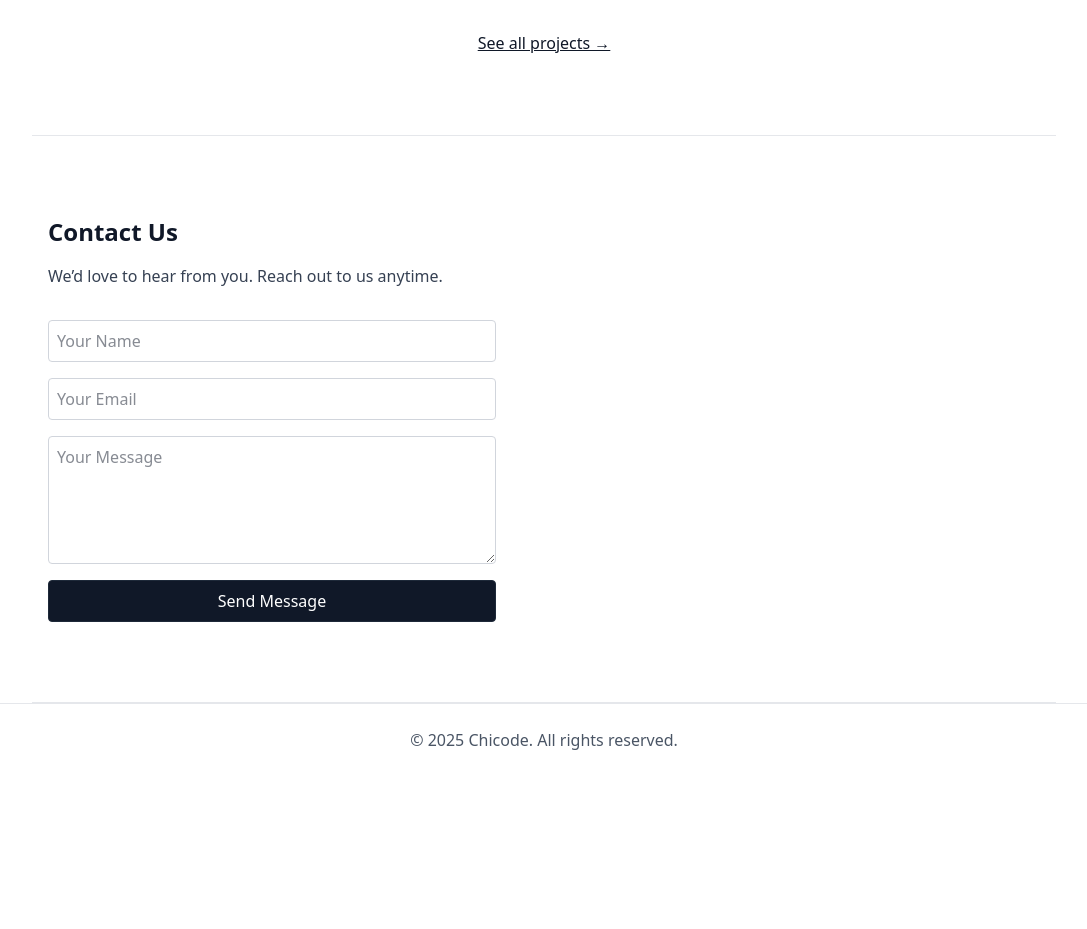
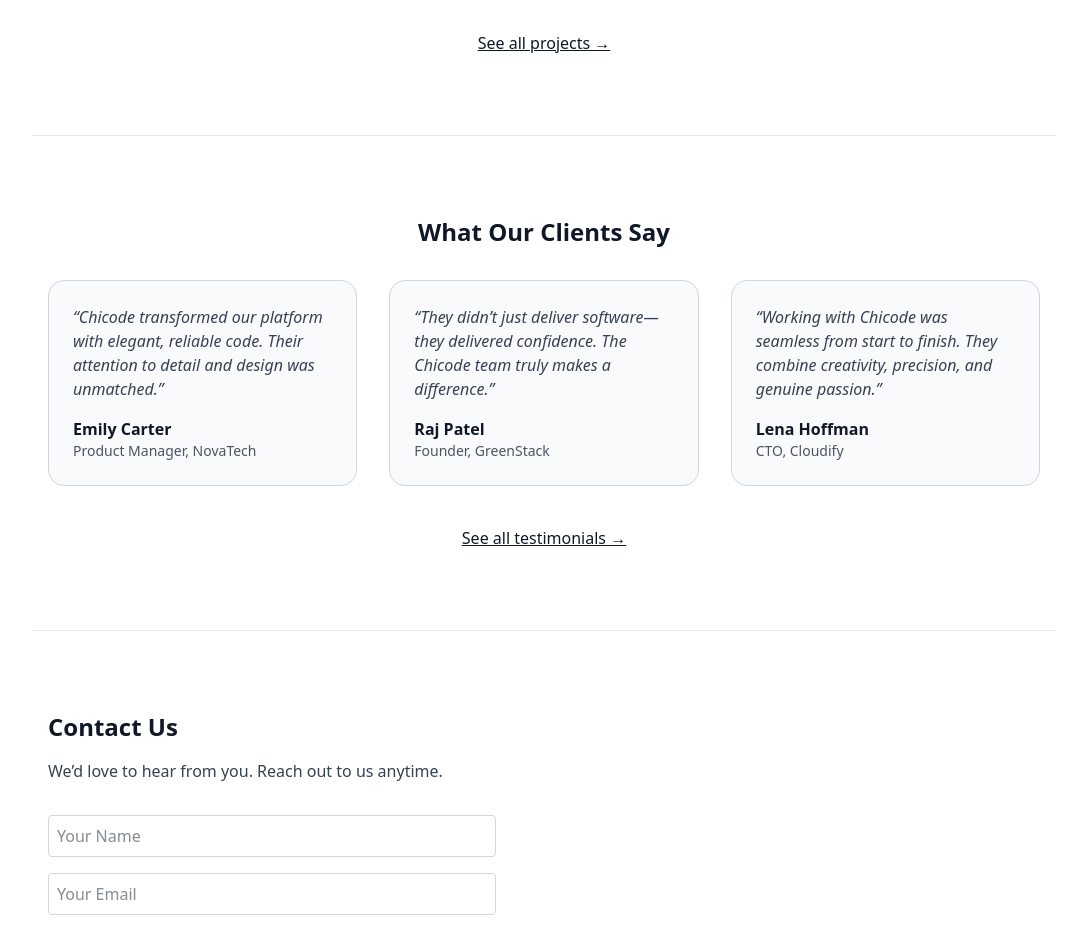
Before and after one commit to Synap-Groups/synapgo, a React (Vite) app: page / in a window 1280 px wide. Shown: the part 1861-2790 px from the top of the page, without its empty margins (96-1183 px from the left). Before the commit the page ends 2637 px from the top, so only its background shows below. Built offline with nearby package versions, Linux system fonts and the light colour scheme.

Commit message:
feat: testimonial

```diff
--- /dev/null
+++ b/src/components/Testimonial.jsx
@@ -0,0 +1,49 @@
+export default function Testimonial() {
+    const testimonials = [
+        {
+            name: "Emily Carter",
+            role: "Product Manager, NovaTech",
+            quote:
+                "Chicode transformed our platform with elegant, reliable code. Their attention to detail and design was unmatched.",
+        },
+        {
+            name: "Raj Patel",
+            role: "Founder, GreenStack",
+            quote:
+                "They didn’t just deliver software—they delivered confidence. The Chicode team truly makes a difference.",
+        },
+        {
+            name: "Lena Hoffman",
+            role: "CTO, Cloudify",
+            quote:
+                "Working with Chicode was seamless from start to finish. They combine creativity, precision, and genuine passion.",
+        },
+    ];
+
+    return (
+        <section id="testimonials" className="max-w-5xl mx-auto py-20 px-4 border-b border-gray-200">
+            <h3 className="text-2xl font-semibold mb-8 text-center">What Our Clients Say</h3>
+
+            <div className="grid md:grid-cols-3 gap-8">
+                {testimonials.map((t, i) => (
+                    <div
+                        key={i}
+                        className="border border-gray-300 rounded-2xl p-6 bg-gray-50 hover:bg-white hover:shadow-md transition"
+                    >
+                        <p className="text-gray-700 italic mb-4">“{t.quote}”</p>
+                        <div className="mt-4">
+                            <h4 className="font-semibold text-gray-900">{t.name}</h4>
+                            <p className="text-sm text-gray-600">{t.role}</p>
+                        </div>
+                    </div>
+                ))}
+            </div>
+
+            <div className="text-center mt-10">
+                <a href="#" className="text-gray-900 underline hover:text-black">
+                    See all testimonials →
+                </a>
+            </div>
+        </section>
+    );
+}
--- a/src/pages/Home.jsx
+++ b/src/pages/Home.jsx
@@ -4,6 +4,7 @@ import Services from "../components/Services";
 import Portfolio from "../components/Portfolio";
 import Contact from "../components/Contact";
 import Team from "../components/Team";
+import Testimonial from "../components/Testimonial";
 
 export default function Home() {
     return (
@@ -13,6 +14,7 @@ export default function Home() {
             <Services />
             <Team />
             <Portfolio />
+            <Testimonial />
             <Contact />
         </>
     );
```
